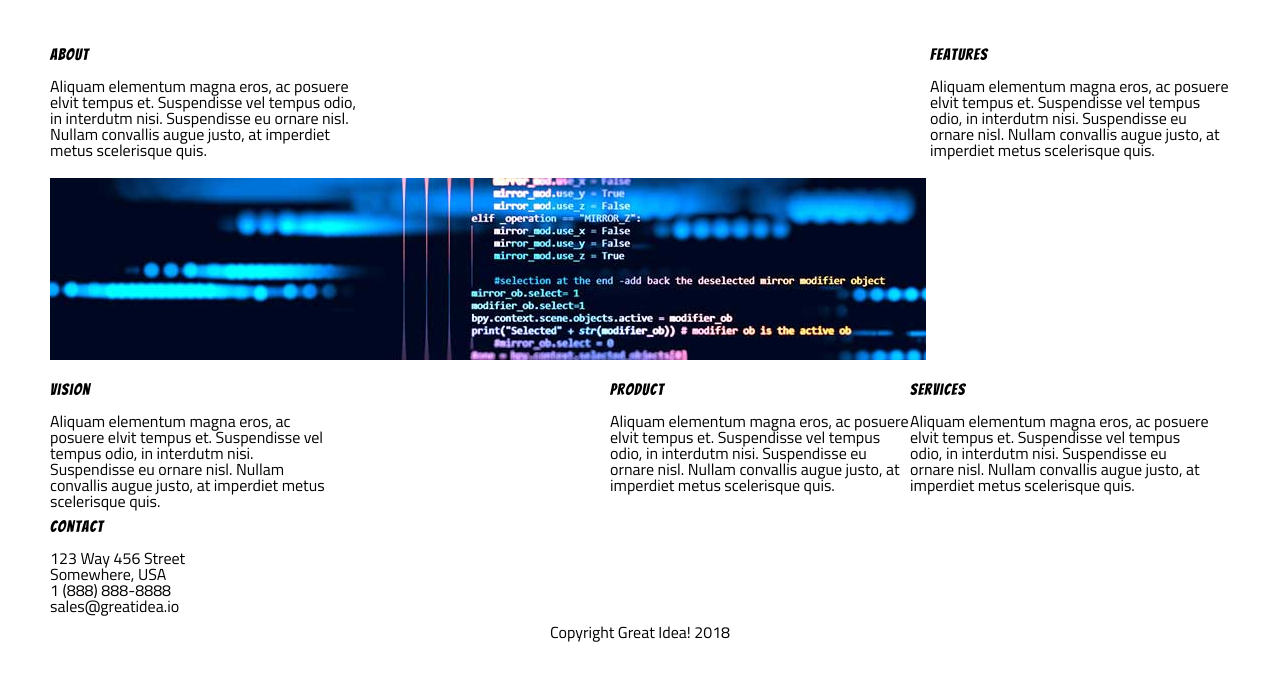
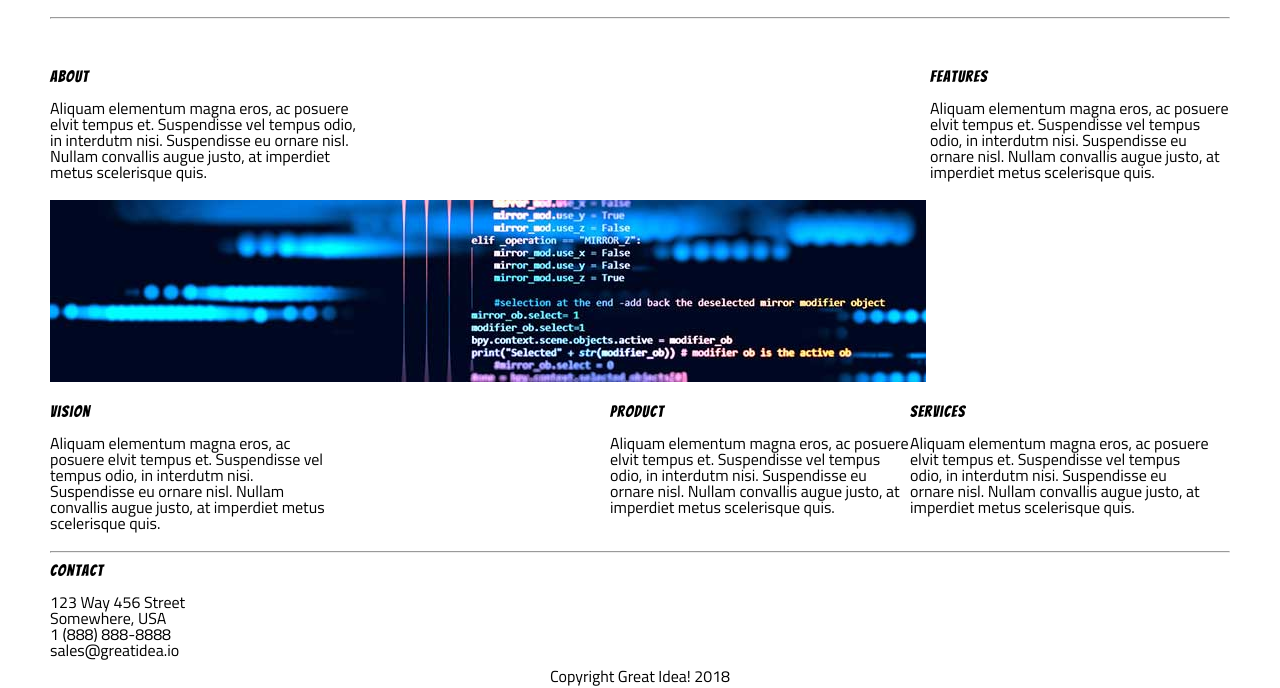
Before and after one commit to jasmineea/User-Interface, a plain HTML site: page great-idea-website/index.html in a window 1280 px wide. Shown: the part 354-1042 px from the top of the page. Before the commit the page ends 998 px from the top, so only its background shows below. Drawn offline with Linux system fonts and the light colour scheme.

Commit message:
added hr lines

```diff
--- a/great-idea-website/css/index.css
+++ b/great-idea-website/css/index.css
@@ -72,6 +72,12 @@ h1, h2, h3, h4, h5 {
 nav a {
     padding-right: 20px;
     margin-left: 20px;
+}
+
+hr {
+    margin-top: 20px;
+    color: black;
+
 }
 
 button {
--- a/great-idea-website/index.html
+++ b/great-idea-website/index.html
@@ -39,6 +39,7 @@
   <img src="img/header-img.png" alt="Image of a code snippet." class="header-img">
   </div>
   </div>
+  <hr>
 </header>
  <section>
  <div class="wrapper">
@@ -67,6 +68,7 @@
   <h2>Vision</h2>
  <p> Aliquam elementum magna eros, ac posuere elvit tempus et. Suspendisse vel tempus odio, in interdutm nisi. Suspendisse eu ornare nisl. Nullam convallis augue justo, at imperdiet metus scelerisque quis.</p>
   </div>
+  <hr>
   <div class="contact-content">
        <h2>Contact</h2>
   <p>123 Way 456 Street<br>
```
